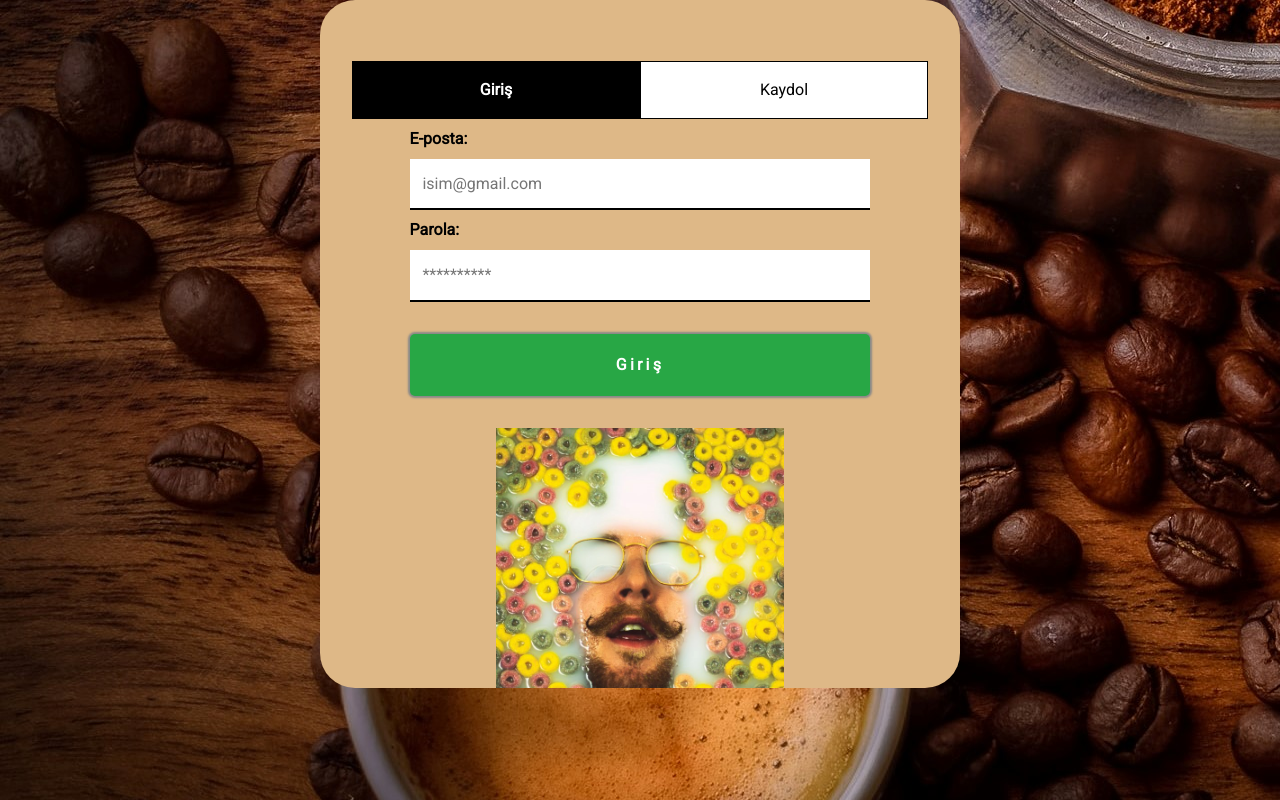
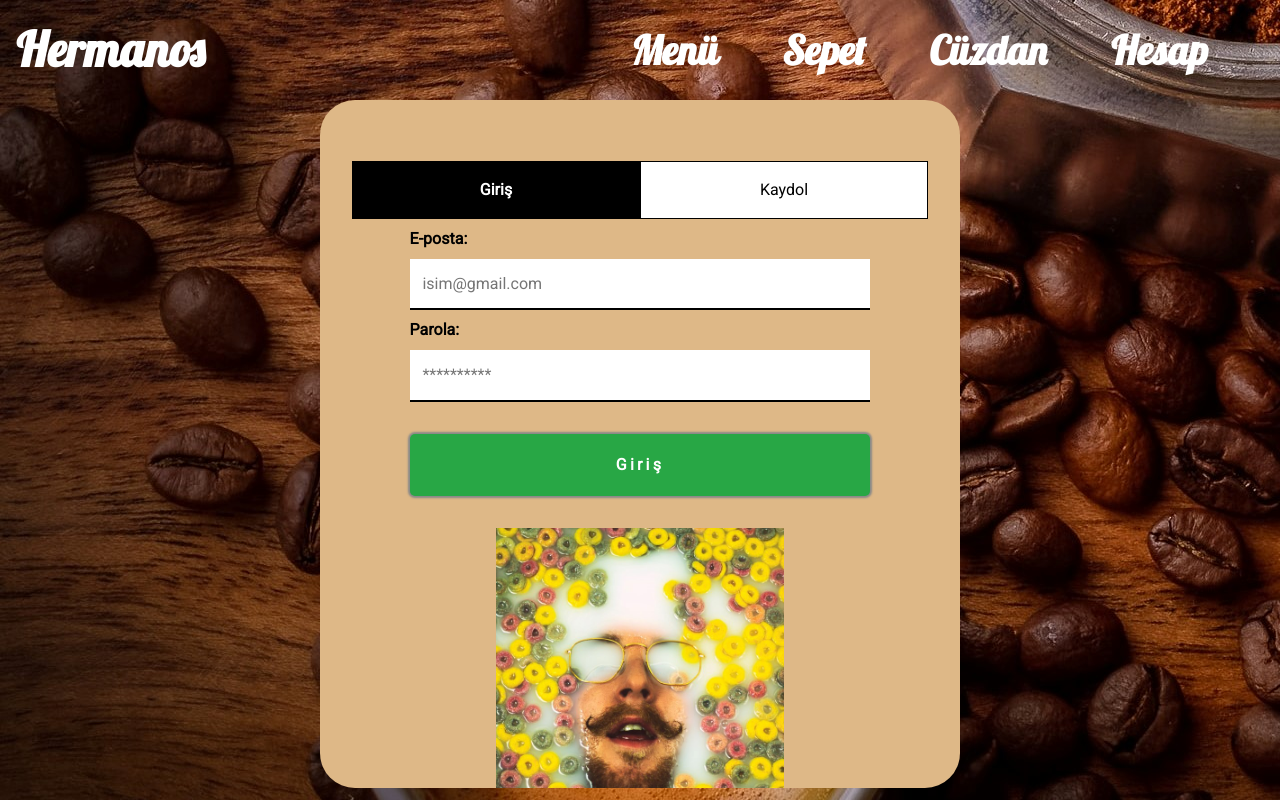
Before and after one commit to Ahmet-Kirmizi/Hermanos, a Nuxt app: page /login in a window 1280 px wide. Built offline with nearby package versions, Linux system fonts and the light colour scheme.

Commit message:
changed project structure to nuxt(fix)

```diff
--- a/components/login.vue
+++ b/components/login.vue
@@ -157,10 +157,14 @@ export default {
         address: this.address,
       }).then(res => {
         console.log(res.data)
-        localStorage.setItem('token',res.data.token)
+        localStorage.setItem('token',res.data.token);
+        if(localStorage.token){
+          this.$router.push('/menu')
+        }
         });
     },
     sendSignInData: function (){
+      console.log("works")
       axios.post("http://192.168.70.125:3000/signIn", {
         email: this.email,
         password: this.password,
@@ -168,7 +172,9 @@ export default {
         console.log(res.data)
         localStorage.setItem('tokenSignIn',res.data.signInToken);
         if (localStorage.tokenSignIn) {
-      this.$router.push({ path: "/menu"});
+      this.$router.push('/menu');
+    }else{
+      console.log("nah")
     }
       })
     }
--- a/components/navbarTop.vue
+++ b/components/navbarTop.vue
@@ -2,7 +2,8 @@
   <div id="navBar">
     <b-navbar toggleable="lg" variant="info">
       <b-navbar-brand class="navigation-main" style="font-size: 3rem">
-        <router-link to="index">Hermanos</router-link>
+          <NuxtLink to="/main">Hermanos</NuxtLink>
+
       </b-navbar-brand>
       <b-navbar-toggle target="nav-collapse" class="navbar navbar-expand-lg">
       </b-navbar-toggle>
@@ -10,16 +11,16 @@
       <b-collapse id="nav-collapse" is-nav class="text-center">
         <b-navbar-nav class="ml-auto">
           <b-nav-item class="navigationlinks"
-            ><router-link to="/menu">Menü</router-link></b-nav-item
+            ><NuxtLink to="/menu">Menü</NuxtLink></b-nav-item
           >
           <b-nav-item class="navigationlinks"
-            ><router-link to="/sepet">Sepet</router-link></b-nav-item
+            ><NuxtLink to="/sepet">Sepet</NuxtLink></b-nav-item
           >
           <b-nav-item class="navigationlinks"
-            ><router-link to="/cuzdan">Cüzdan</router-link></b-nav-item
+            ><NuxtLink to="/cuzdan">Cüzdan</NuxtLink></b-nav-item
           >
           <b-nav-item class="navigationlinks"
-            ><router-link to="/hesap">Hesap</router-link></b-nav-item
+            ><NuxtLink to="/hesap">Hesap</NuxtLink></b-nav-item
           >
         </b-navbar-nav>
 
--- a/pages/hesap.vue
+++ b/pages/hesap.vue
@@ -1,18 +1,25 @@
 <template>
   <div>
     <div>
-      <accountPage/>
+      <nav-bar-top />
+      <accountPage />
+
+      <background-img />
     </div>
   </div>
 </template>
 <script>
-import axios from 'axios';
-import accountPage from "../components/account-page.vue";
+import axios from 'axios'
+import accountPage from '../components/account-page.vue'
+import backgroundImg from '../components/backgroundImg.vue'
+import navBarTop from '../components/navbarTop.vue'
 export default {
   components: {
     accountPage,
+    backgroundImg,
+    navBarTop,
   },
-};
+}
 </script>
 <style >
 </style>
--- a/pages/login.vue
+++ b/pages/login.vue
@@ -2,6 +2,7 @@
   <div>
     <div>
       <backgroundImg/>
+      <nav-bar-top/>
       <loginForm/>
     </div>
   </div>
@@ -10,10 +11,12 @@
 import axios from 'axios';
 import loginForm from "../components/login.vue";
 import backgroundImg from '../components/backgroundImg.vue'
+import navBarTop from '../components/navbarTop.vue'
 export default {
   components: {
     loginForm,
-    backgroundImg
+    backgroundImg,
+    navBarTop
   },
   }
 </script>
--- a/pages/main.vue
+++ b/pages/main.vue
@@ -1,5 +1,6 @@
 <template >
   <div>
+    <navbar-top/>
     <img
       class="main-logo"
       src="@/assets/images/logo.png"
```
